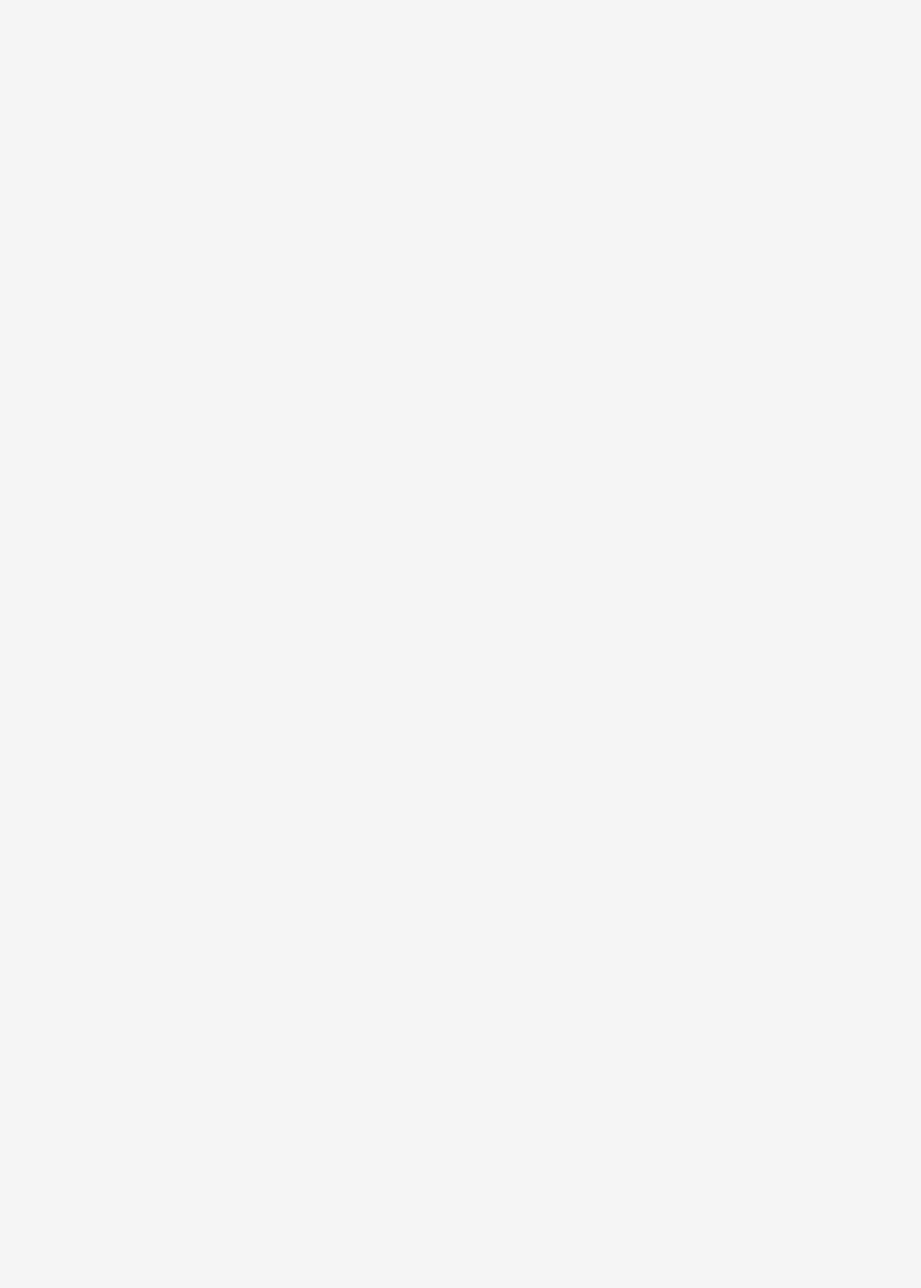
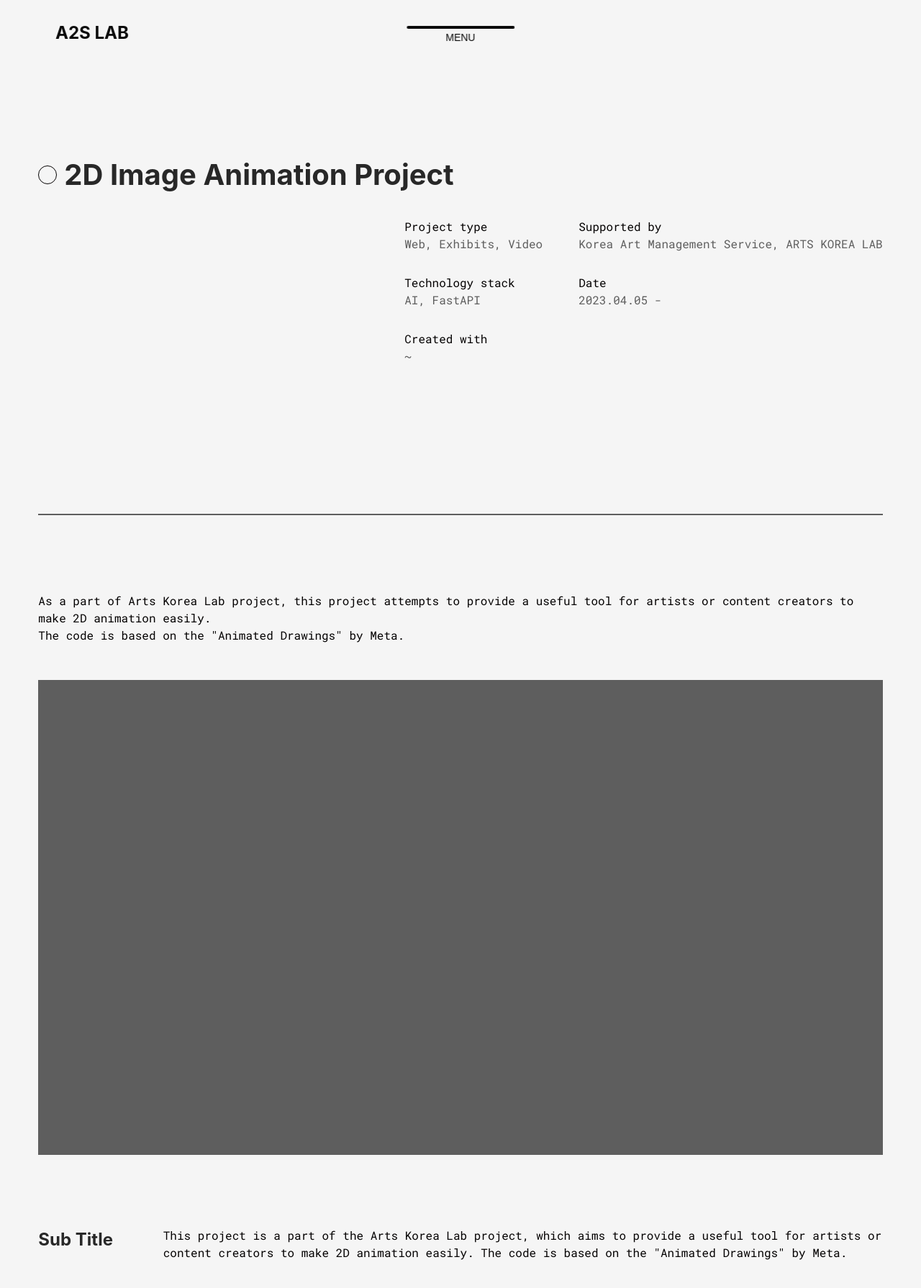
Before and after one commit to myjeong19/a2s, a React (Vite) app in the folder client/: page /research/1 in a window 1280 px wide. Before the commit this address had no page. Shown: the top 1790 px of the page at 72% size. Before the commit the page ends 800 px from the top, so only its background shows below. Built offline with nearby package versions, Linux system fonts and the light colour scheme; a web font is replaced by a local one.

Commit message:
Feat. 상세

```diff
--- a/client/src/index.css
+++ b/client/src/index.css
@@ -13,9 +13,11 @@
   -moz-osx-font-smoothing: grayscale;
 }
 
+
 h3 {
   font-family: "Roboto Mono", monospace !important;
-  font-size: 18px !important;
+  font-size: 16px !important;
+  line-height: 24px !important;
   text-decoration: inherit;
   color: #030001;
 }
--- a/client/src/main.jsx
+++ b/client/src/main.jsx
@@ -5,6 +5,7 @@ import App from "./App.jsx";
 import "./index.css";
 import Main from "./pages/main/Main";
 import Research from "./pages/research/Research";
+import ResearchDetail from "./pages/research/ResearchDetail.jsx";
 
 ReactDOM.createRoot(document.getElementById("root")).render(
   <React.StrictMode>
@@ -13,6 +14,7 @@ ReactDOM.createRoot(document.getElementById("root")).render(
         <Route path="/" element={<Main />} />
         <Route path="/contact" element={<App />} />
         <Route path="/research" element={<Research />} />
+        <Route path="/research/:id" element={<ResearchDetail />} />
       </Routes>
     </BrowserRouter>
   </React.StrictMode>
--- a/client/src/pages/layouts/css/Gnb.module.css
+++ b/client/src/pages/layouts/css/Gnb.module.css
@@ -1,13 +1,22 @@
 .container {
   width: 100%;
   height: 80px;
+  display: flex;
+  align-items: center;
+  padding: max(4.1666666667vw, 32px);
+  box-sizing: border-box;
 }
 
-.h1 {
+.container h1 {
   font-size: 24px;
   font-weight: 700;
-  position: absolute;
-  left: 60px;
+  position: fixed;
+  left: 10%;
+  top: 28px;
+  transform: translateX(-50%);
+  z-index: 9999;
+  mix-blend-mode: difference;
+  color: #fff;
 }
 
 .gnb {
--- a/client/src/pages/main/css/Main.module.css
+++ b/client/src/pages/main/css/Main.module.css
@@ -11,13 +11,6 @@
   justify-content: center;
   width: 100%;
   position: relative;
-}
-
-h1 {
-  font-size: 24px;
-  font-weight: 700;
-  position: absolute;
-  left: 60px;
 }
 
 .menuContainer {
--- a/client/src/pages/research/Research.jsx
+++ b/client/src/pages/research/Research.jsx
@@ -5,7 +5,6 @@ import { Link } from "react-router-dom";
 const Research = () => {
   return (
     <div className={classes.home}>
-      <h1 className={classes.h1}>A2S LAB</h1>
       <Gnb />
       <div className={classes.gap}></div>
       <div className={classes.top}>
--- a/client/src/pages/research/ResearchDetail.jsx
+++ b/client/src/pages/research/ResearchDetail.jsx
@@ -1,7 +1,83 @@
 import classes from "./css/ResearchDetail.module.css";
+import Gnb from "../layouts/Gnb";
 
 const ResearchDetail = () => {
-  return <div></div>;
+  return (
+    <div className={classes.detail}>
+      <Gnb />
+      <section className={classes.section2}>
+        <div className={classes.section2__title}>
+          <svg
+            xmlns="http://www.w3.org/2000/svg"
+            width="26"
+            height="26"
+            viewBox="0 0 26 26"
+            fill="none"
+          >
+            <circle cx="13" cy="13" r="12.5" stroke="#030001" />
+          </svg>
+          <h1>2D Image Animation Project</h1>
+        </div>
+
+        <div className={classes.section2__information}>
+          <div className={classes.section2__container}>
+            <div className={`${classes.container__box} ${classes.roboto_mono}`}>
+              <h3>Project type</h3>
+              <h3 className={classes.mono__p}>Web, Exhibits, Video</h3>
+            </div>
+            <div className={classes.container__box}>
+              <h3>Technology stack</h3>
+              <h3 className={classes.mono__p}>AI, FastAPI</h3>
+            </div>
+
+            <div className={classes.container__box}>
+              <h3>Created with</h3>
+              <h3 className={classes.mono__p}>~</h3>
+            </div>
+          </div>
+
+          <div className={classes.section2__container}>
+            <div className={classes.container__box}>
+              <h3>Supported by</h3>
+              <h3 className={classes.mono__p}>
+                Korea Art Management Service, ARTS KOREA LAB
+              </h3>
+            </div>
+            <div className={classes.container__box}>
+              <h3>Date</h3>
+              <h3 className={classes.mono__p}>2023.04.05 -</h3>
+            </div>
+          </div>
+        </div>
+
+        <div />
+      </section>
+      <div className={classes.gap} />
+      <hr />
+      <section className={classes.contant}>
+        <div className={classes.contant__description}>
+          <h3>
+            As a part of Arts Korea Lab project, this project attempts to
+            provide a useful tool for artists or content creators to make 2D
+            animation easily.
+          </h3>
+          <h3>The code is based on the "Animated Drawings" by Meta.</h3>
+          <div className={classes.gap__small} />
+          <div className={classes.img__large}></div>
+          <div className={classes.gap} />
+          <div className={classes.sub}>
+            <h1>Sub Title</h1>
+            <h3>
+              This project is a part of the Arts Korea Lab project, which aims
+              to provide a useful tool for artists or content creators to make
+              2D animation easily. The code is based on the "Animated Drawings"
+              by Meta.
+            </h3>
+          </div>
+        </div>
+      </section>
+    </div>
+  );
 };
 
 export default ResearchDetail;
--- a/client/src/pages/research/css/Research.module.css
+++ b/client/src/pages/research/css/Research.module.css
@@ -3,13 +3,6 @@
   max-width: 1920px;
   height: 100%;
   box-sizing: border-box;
-}
-
-.h1 {
-  font-size: 24px;
-  font-weight: 700;
-  position: absolute;
-  left: 60px;
 }
 
 .top {
--- a/client/src/pages/research/css/ResearchDetail.module.css
+++ b/client/src/pages/research/css/ResearchDetail.module.css
@@ -0,0 +1,92 @@
+/* 공통 */
+.img__large {
+  aspect-ratio: 1.77778 / 1;
+  width: 100%;
+  height: auto;
+  object-fit: cover;
+  background-color: #5e5e5e;
+}
+
+.mono__p {
+  font-size: 16px !important;
+  color: #5e5e5e;
+}
+
+.gap {
+  height: 100px;
+}
+
+.gap__small {
+  height: 50px;
+}
+
+hr {
+  border: 1px solid #5e5e5e;
+}
+
+h1 {
+  font-size: 24px;
+  font-weight: 700;
+}
+
+/* 세부 */
+.detail {
+  margin-left: max(4.1666666667vw, 32px);
+  margin-right: max(4.1666666667vw, 32px);
+}
+
+.section2 {
+  display: flex;
+  flex-direction: column;
+  max-width: 1920px;
+  margin-top: calc(max(4.1666666667vw, 32px) * 2);
+  margin-bottom: calc(max(4.1666666667vw, 32px) * 2);
+}
+
+.section2__container {
+  display: flex;
+  flex-direction: column;
+  gap: 30px;
+}
+
+.section2__title {
+  font-size: 2.5rem;
+  display: flex;
+  align-items: center;
+  gap: 10px;
+  margin-bottom: 30px;
+}
+
+.section2__title h1 {
+  font-size: 2.5rem;
+  font-weight: 700;
+  position: relative;
+}
+
+.section2__information {
+  display: flex;
+  margin-left: auto;
+  gap: 50px;
+}
+
+.contant {
+  margin-top: calc(max(4.1666666667vw, 32px) * 2);
+  margin-bottom: calc(max(4.1666666667vw, 32px) * 2);
+  display: flex;
+  flex-direction: column;
+}
+
+.contant__description {
+  width: 100%;
+  height: 100%;
+}
+
+.sub {
+  display: flex;
+  justify-content: space-between;
+}
+
+.sub h3 {
+  max-width: 1000px;
+  margin-left: auto;
+}
```
